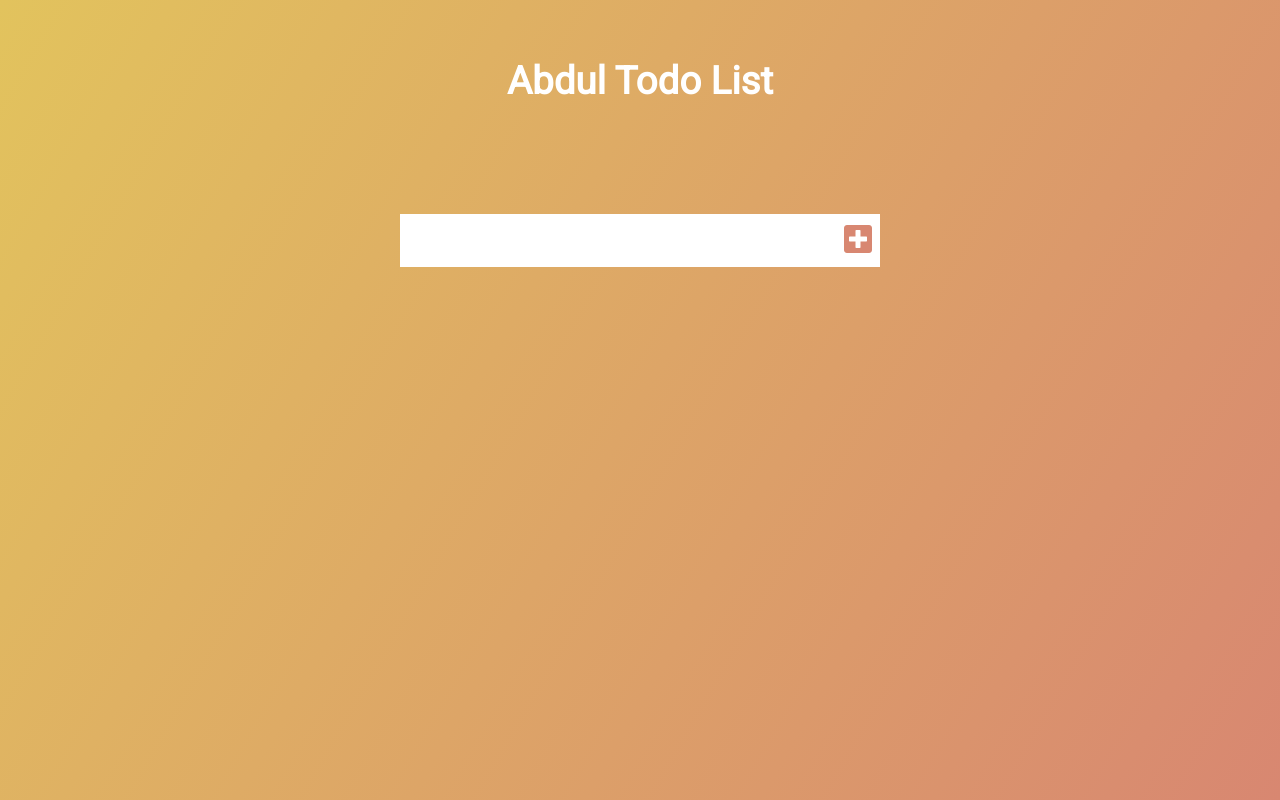
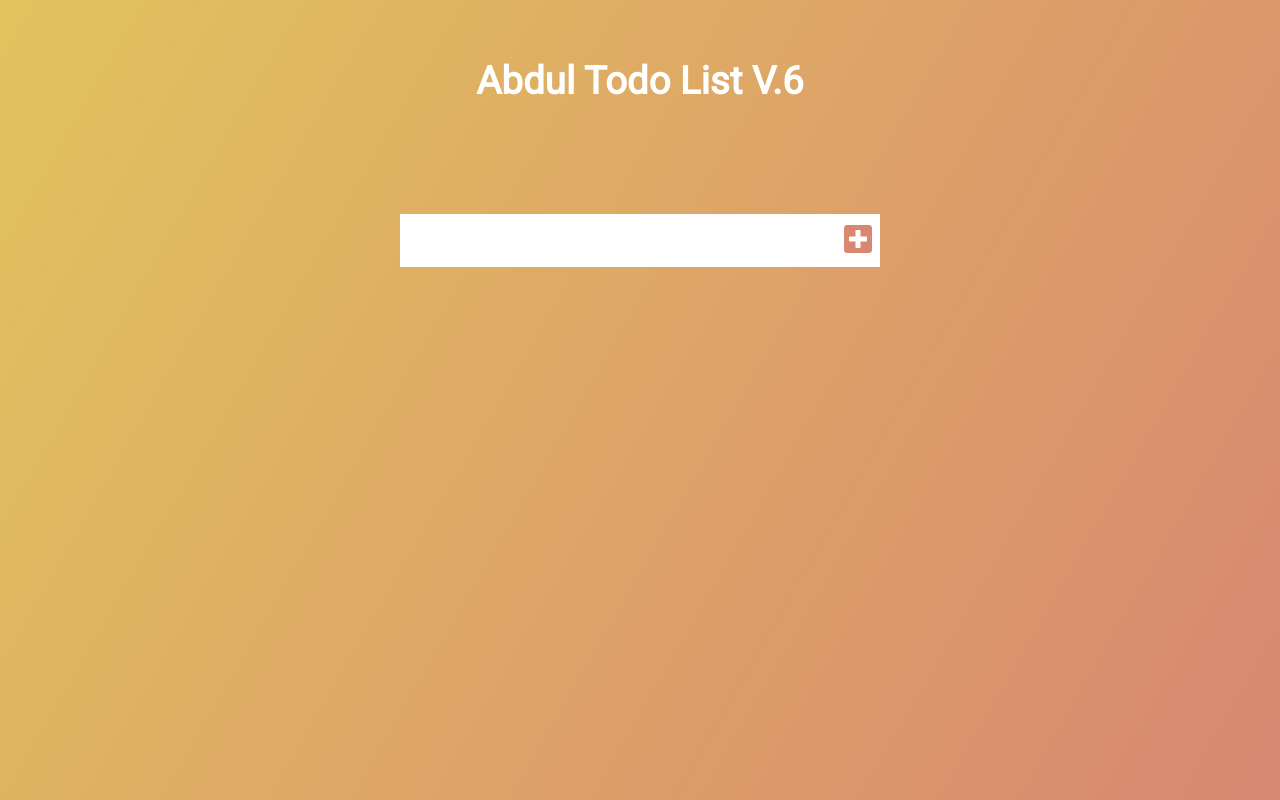
Before and after one commit to shakiladev/TODO, a plain HTML site: page index.html in a window 1280 px wide. Drawn offline with Linux system fonts and the light colour scheme.

```diff
--- a/index.html
+++ b/index.html
@@ -11,7 +11,7 @@
 <body>
 
     <header>
-        <h1>Abdul Todo List</h1>
+        <h1>Abdul Todo List V.6</h1>
     </header>
     <form>
         <input type="text" class="todo-input">
```
